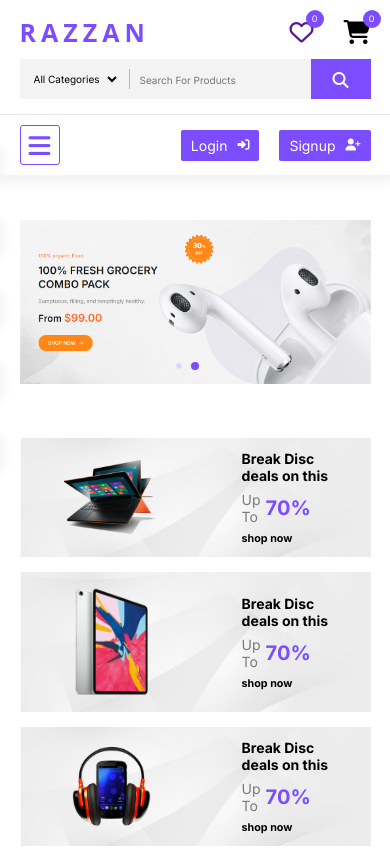
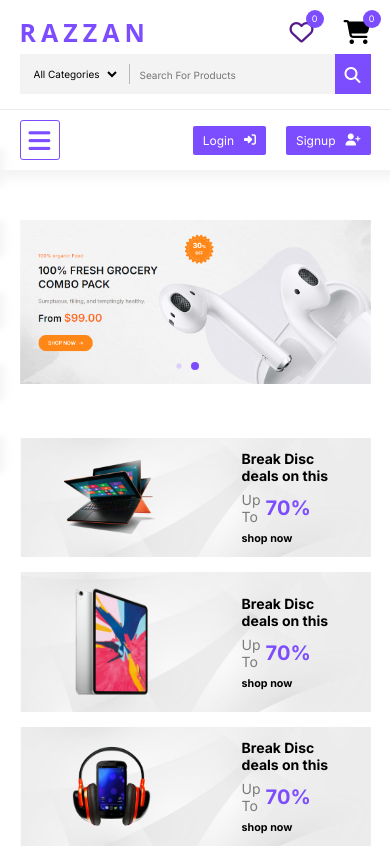
Before and after one commit to husham-99/e-commerce-2, a plain HTML site: page index.html in a window 390 px wide. Shown: the top 848 px of the page. Drawn offline with nearby package versions, Linux system fonts and the light colour scheme; a web font is replaced by a local one.

Commit message:
Add files via upload

```diff
--- a/css/style.css
+++ b/css/style.css
@@ -1363,7 +1363,7 @@ header .bottom-header .nav_links p{
 
     header .bottom-header .login_signup{
 
-        font-size: 14px;
+        font-size: 12px;
     }
     .top_slide h2{
 
@@ -1536,17 +1536,21 @@ header .bottom-header .nav_links p{
 
     header .top-header .search_box{
 
-        margin: 10px auto 0;
+        margin: 5px auto 0;
     }
 
     header .top-header .search_box input{
 
         height: 40px;
+        width: 100%;
+        padding: 5px 0 5px 10px
     }
 
     header .top-header .search_box button{
 
         height: 40px;
+        width: 40px;
+        padding: 0 10px;
         margin-left: auto;
     }
 
```
